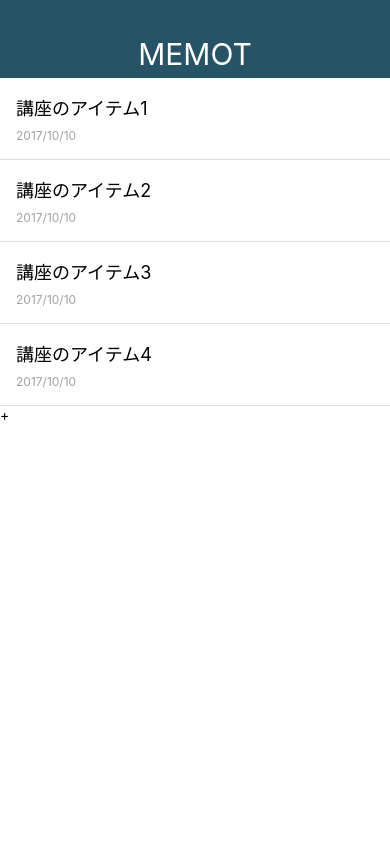
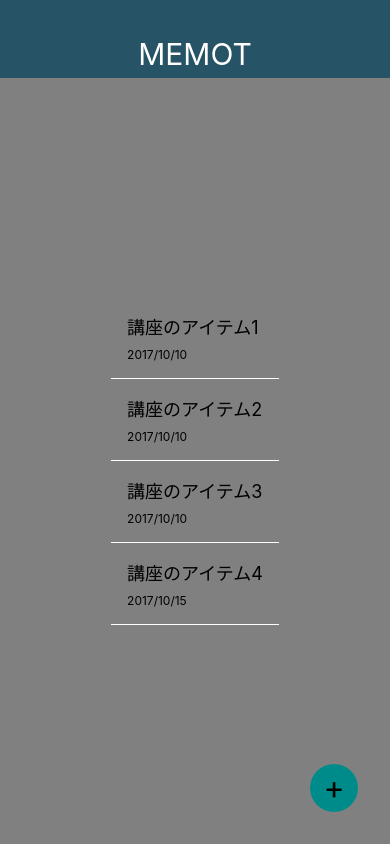
Before and after one commit to SeijiBando/MemoApp, a React Native app: screen / in a window 390 px wide. Built offline with nearby package versions, Linux system fonts and the light colour scheme.

Commit message:
Refactorring MemoList

```diff
--- a/App.js
+++ b/App.js
@@ -1,49 +1,17 @@
 import React from 'react';
-import { StyleSheet, Text, View } from 'react-native';
+import { StyleSheet, View } from 'react-native';
+
+import MemoList from './src/components/MemoList';
+import Appbar from './src/components/Appbar';
+import CircleButton from './src/elements/CircleButton';
 
 const styles = StyleSheet.create({
   container: {
     flex: 1,
-    backgroundColor: '#fff',
+    backgroundColor: '#808080',
     alignItems: 'center',
     justifyContent: 'center',
     paddingTop: 78,
-  },
-
-  memoList: {
-    width: '100%',
-    flex: 1,
-  },
-  memoListItem: {
-    padding: 16,
-    borderBottomWidth: 1,
-    borderBottomColor: '#ddd',
-  },
-  memoTitle: {
-    fontSize: 18,
-    marginBottom: 8,
-  },
-  memoDate: {
-    fontSize: 12,
-    color: '#a2a2a2',
-  },
-
-  appbar: {
-    position: 'absolute',
-    top: 0,
-    left: 0,
-    right: 0,
-    height: 78,
-    paddingTop: 30,
-    backgroundColor: '#265366',
-    justifyContent: 'center',
-    alignItems: 'center',
-
-  },
-
-  appbarTitle: {
-    color: '#fff',
-    fontSize: 30,
   },
 });
 
@@ -51,35 +19,9 @@
   render() {
     return (
       <View style={styles.container}>
-        <View style={styles.appbar}>
-          <Text style={styles.appbarTitle}>MEMOT</Text>
-        </View>
-
-        <View style={styles.memoList}>
-          <View style={styles.memoListItem}>
-            <Text style={styles.memoTitle}>講座のアイテム1</Text>
-            <Text style={styles.memoDate}>2017/10/10</Text>
-          </View>
-
-          <View style={styles.memoListItem}>
-            <Text style={styles.memoTitle}>講座のアイテム2</Text>
-            <Text style={styles.memoDate}>2017/10/10</Text>
-          </View>
-
-          <View style={styles.memoListItem}>
-            <Text style={styles.memoTitle}>講座のアイテム3</Text>
-            <Text style={styles.memoDate}>2017/10/10</Text>
-          </View>
-
-          <View style={styles.memoListItem}>
-            <Text style={styles.memoTitle}>講座のアイテム4</Text>
-            <Text style={styles.memoDate}>2017/10/10</Text>
-          </View>
-
-          <View>
-            <Text>+</Text>
-          </View>
-        </View>
+        <Appbar />
+        <MemoList />
+        <CircleButton>+</CircleButton>
       </View>
     );
   }
--- /dev/null
+++ b/src/components/Appbar.js
@@ -0,0 +1,34 @@
+import React from 'react';
+import { StyleSheet, View, Text } from 'react-native';
+
+const styles = StyleSheet.create({
+  appbar: {
+    position: 'absolute',
+    top: 0,
+    left: 0,
+    right: 0,
+    height: 78,
+    paddingTop: 30,
+    backgroundColor: '#265366',
+    justifyContent: 'center',
+    alignItems: 'center',
+  },
+  appbarTitle: {
+    color: '#fff',
+    fontSize: 30,
+  },
+});
+
+class Appbar extends React.Component {
+  render() {
+    return (
+      <View style={styles.appbar}>
+        <View>
+          <Text style={styles.appbarTitle}>MEMOT</Text>
+        </View>
+      </View>
+    );
+  }
+}
+
+export default Appbar;
--- /dev/null
+++ b/src/components/MemoList.js
@@ -0,0 +1,53 @@
+import React from 'react';
+import { StyleSheet, View, Text } from 'react-native';
+
+const styles = StyleSheet.create({
+  memoList: {
+    width: '100%',
+    flex: 1,
+  },
+  memoListItem: {
+    padding: 16,
+    borderBottomWidth: 1,
+    borderBottomColor: '#FFFFFF',
+  },
+  memoTitle: {
+    fontSize: 18,
+    marginBottom: 8,
+  },
+  memoDate: {
+    fontSize: 12,
+  },
+});
+
+class MemoList extends React.Component {
+  render() {
+    return (
+      <View>
+        <View style={styles.memoList}>
+          <View style={styles.memoListItem}>
+            <Text style={styles.memoTitle}>講座のアイテム1</Text>
+            <Text style={styles.memoDate}>2017/10/10</Text>
+          </View>
+
+          <View style={styles.memoListItem}>
+            <Text style={styles.memoTitle}>講座のアイテム2</Text>
+            <Text style={styles.memoDate}>2017/10/10</Text>
+          </View>
+
+          <View style={styles.memoListItem}>
+            <Text style={styles.memoTitle}>講座のアイテム3</Text>
+            <Text style={styles.memoDate}>2017/10/10</Text>
+          </View>
+
+          <View style={styles.memoListItem}>
+            <Text style={styles.memoTitle}>講座のアイテム4</Text>
+            <Text style={styles.memoDate}>2017/10/15</Text>
+          </View>
+        </View>
+      </View>
+    );
+  }
+}
+
+export default MemoList;
--- a/src/elements/BodyText.js
+++ b/src/elements/BodyText.js
@@ -3,8 +3,7 @@
 
 const styles = StyleSheet.create({
   text: {
-    color: '#0000ff',
-    backgroundColor: '#fff',
+    color: '#FFFFFF',
   },
 });
 
--- /dev/null
+++ b/src/elements/CircleButton.js
@@ -0,0 +1,34 @@
+import React from 'react';
+import { StyleSheet, View, Text } from 'react-native';
+
+const styles = StyleSheet.create({
+  circleButton: {
+    position: 'absolute',
+    bottom: 32,
+    right: 32,
+    width: 48,
+    height: 48,
+    backgroundColor: '#008b8b',
+    borderRadius: 24,
+    justifyContent: 'center',
+    alignItems: 'center',
+  },
+  circleButtonTitle: {
+    fontSize: 32,
+    lineHeight: 30,
+  },
+});
+
+class CircleButton extends React.Component {
+  render() {
+    return (
+      <View style={styles.circleButton}>
+        <Text style={styles.circleButtonTitle}>
+          {this.props.children}
+        </Text>
+      </View>
+    );
+  }
+}
+
+export default CircleButton;
```
